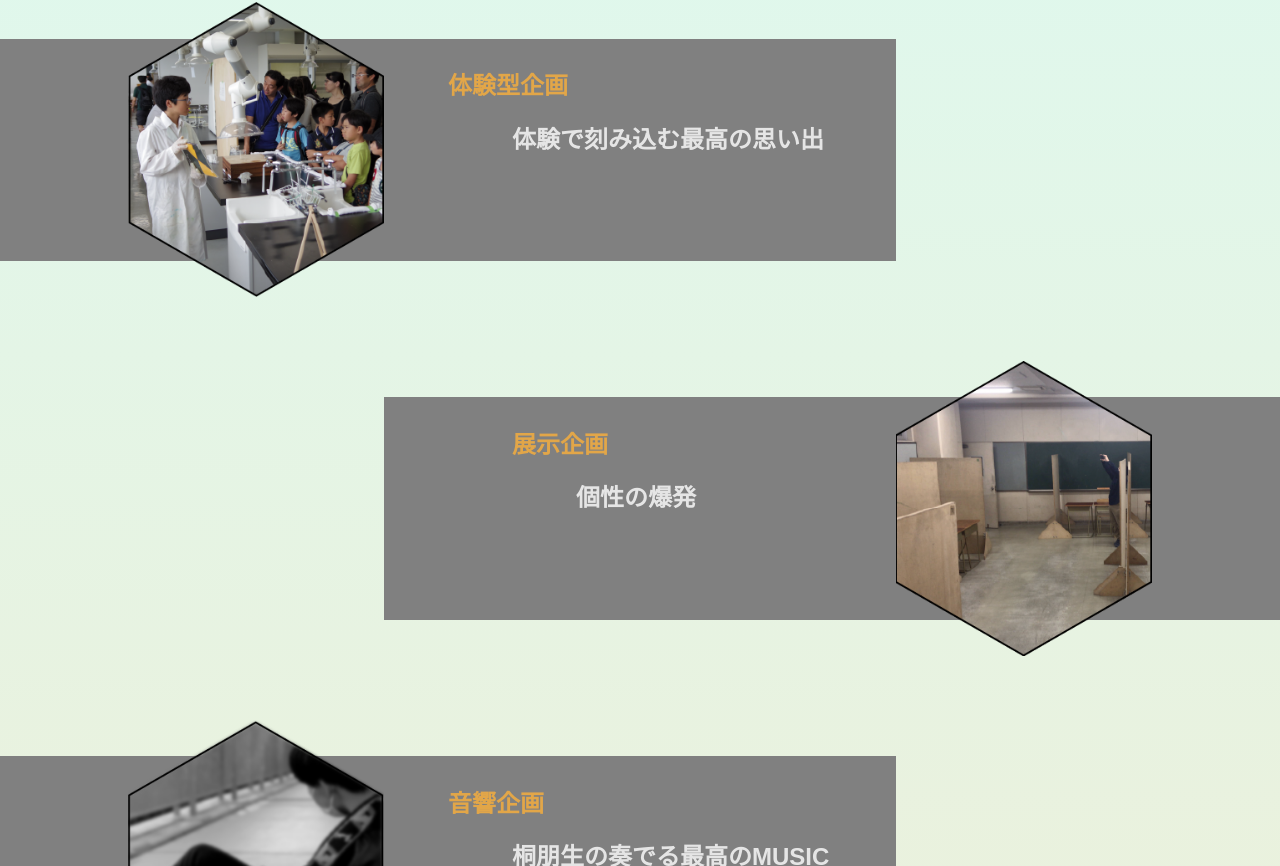
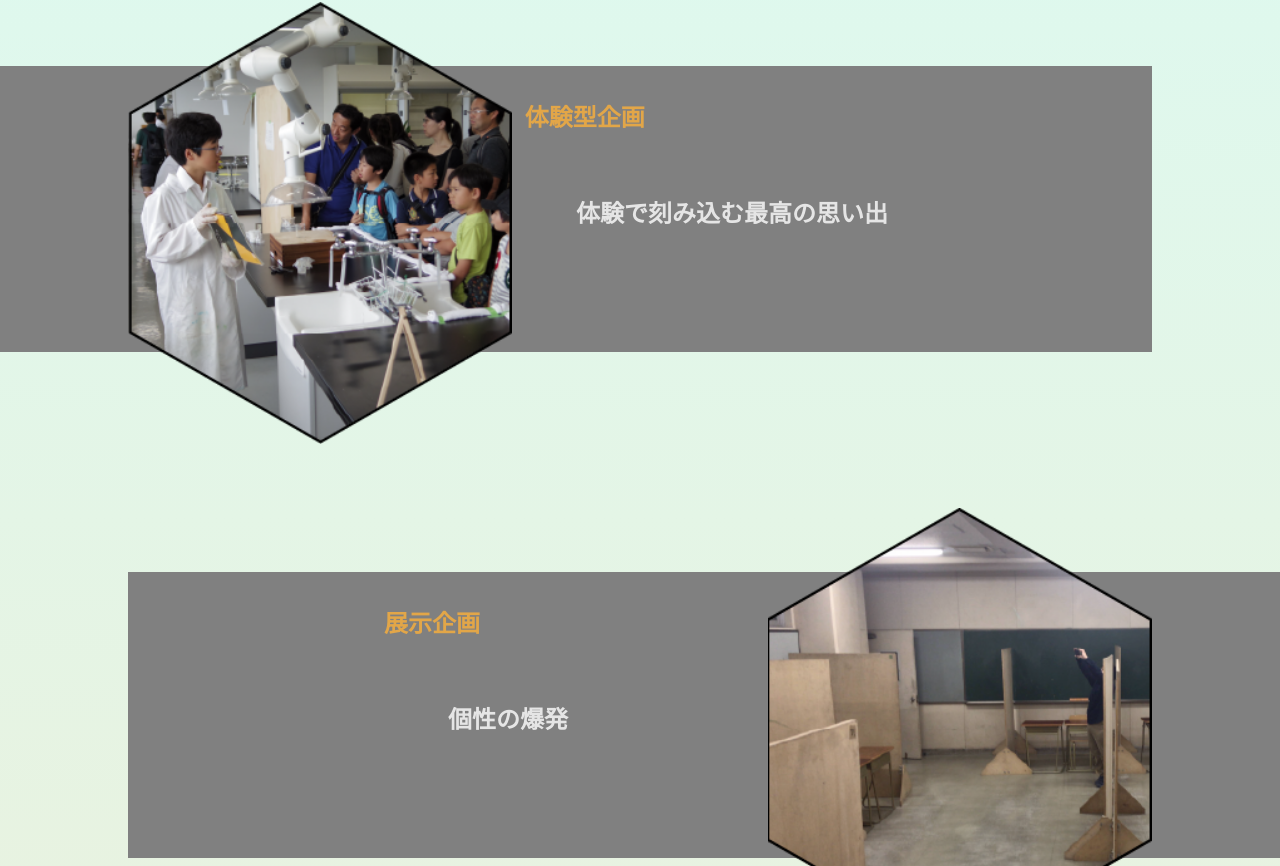
Before and after one commit to toho-festival/website-2021, a Next.js app: page / in a window 1280 px wide. Shown: the part 1094-1960 px from the top of the page. Built offline with nearby package versions, Linux system fonts and the light colour scheme.

Commit message:
fix-ProjectsContents
企画のコンテンツの大きさを変更しました。

```diff
--- a/src/components/Main/index.tsx
+++ b/src/components/Main/index.tsx
@@ -17,13 +17,13 @@ const Main: FC = () =>
   <>
     <Project right={ 0 } left={ 10 }><Band src='/band808080.png' side='left'/><Experience src='/experience.png'
                                                                                           side='left'/><ProjectTitle
-      side='left'>{ projectsTitle[0] }</ProjectTitle><ProjectComment marginLeft={ 40 }>{ projectsComment[0] }</ProjectComment></Project>
+      side='left'>{ projectsTitle[0] }</ProjectTitle><ProjectComment marginLeft={ 45 }>{ projectsComment[0] }</ProjectComment></Project>
     <Reset/><Project right={ 10 } left={ 0 }><Band src='/band808080.png' side='right'/><Exhibit src='/exhibit.png'
                                                                                                 side='right'/><ProjectTitle
-    side='right'>{ projectsTitle[1] }</ProjectTitle><ProjectComment marginLeft={ 45 }>{ projectsComment[1] }</ProjectComment></Project>
+    side='right'>{ projectsTitle[1] }</ProjectTitle><ProjectComment marginLeft={ 35 }>{ projectsComment[1] }</ProjectComment></Project>
     <Reset/><Project right={ 0 } left={ 10 }><Band src='/band808080.png' side='left'/><Music src='/music.png'
                                                                                              side='left'/><ProjectTitle
-    side='left'>{ projectsTitle[2] }</ProjectTitle><ProjectComment marginLeft={ 40 }>{ projectsComment[2] }</ProjectComment></Project>
+    side='left'>{ projectsTitle[2] }</ProjectTitle><ProjectComment marginLeft={ 45 }>{ projectsComment[2] }</ProjectComment></Project>
     <Reset/>
     <SubContents/>
   </>;
@@ -34,7 +34,7 @@ const Project = styled.section<MarginProps>`
   margin-bottom: -5%;
 
   img:nth-child(1) {
-    margin-top: calc(20% / 7);
+    margin-top: calc(30% / 6);
   }
 
   img:nth-child(2) {
@@ -45,7 +45,7 @@ const Project = styled.section<MarginProps>`
 
 const Experience = styled.img<Side>`
   float: ${ (props) => props.side };
-  width: 20%;
+  width: 30%;
 `;
 
 const Band = styled.img<Side>`
@@ -53,15 +53,14 @@ const Band = styled.img<Side>`
   position: absolute;
   right: ${ (props) => props.side === 'right' ? 0 : null };
   left: ${ (props) => props.side === 'right' ? null : 0 };
-  width: 70%;
+  width: 90%;
 `;
 
-const ProjectTitle = styled.span<Side>`
+const ProjectTitle = styled.div<Side>`
   position: absolute;
-  margin-top: calc(20% / 8);
+  margin-top: calc(30% / 4);
   color: #FBB03B;
-  margin-left: ${ (props) => props.side === 'right' ? 40 : 5 }%;
-  padding-top: calc(20% / 8);
+  margin-left: ${ (props) => props.side === 'right' ? 30 : 41 }%;
   opacity: .8;
   @media screen and (max-width: 1200px) {
     font-size: calc(24 / 1200 * 100vw);
@@ -70,10 +69,9 @@ const ProjectTitle = styled.span<Side>`
 
 const ProjectComment = styled.p<Margin>`
   position: absolute;
-  margin-top: calc(20% / 3);
+  margin-top: calc(30% / 2);
   color: white;
   margin-left: ${ (props) => props.marginLeft }%;
-  padding-top: calc(20% / 8);
   opacity: .8;
   @media screen and (max-width: 1200px) {
     font-size: calc(20 / 1200 * 100vw);
```
